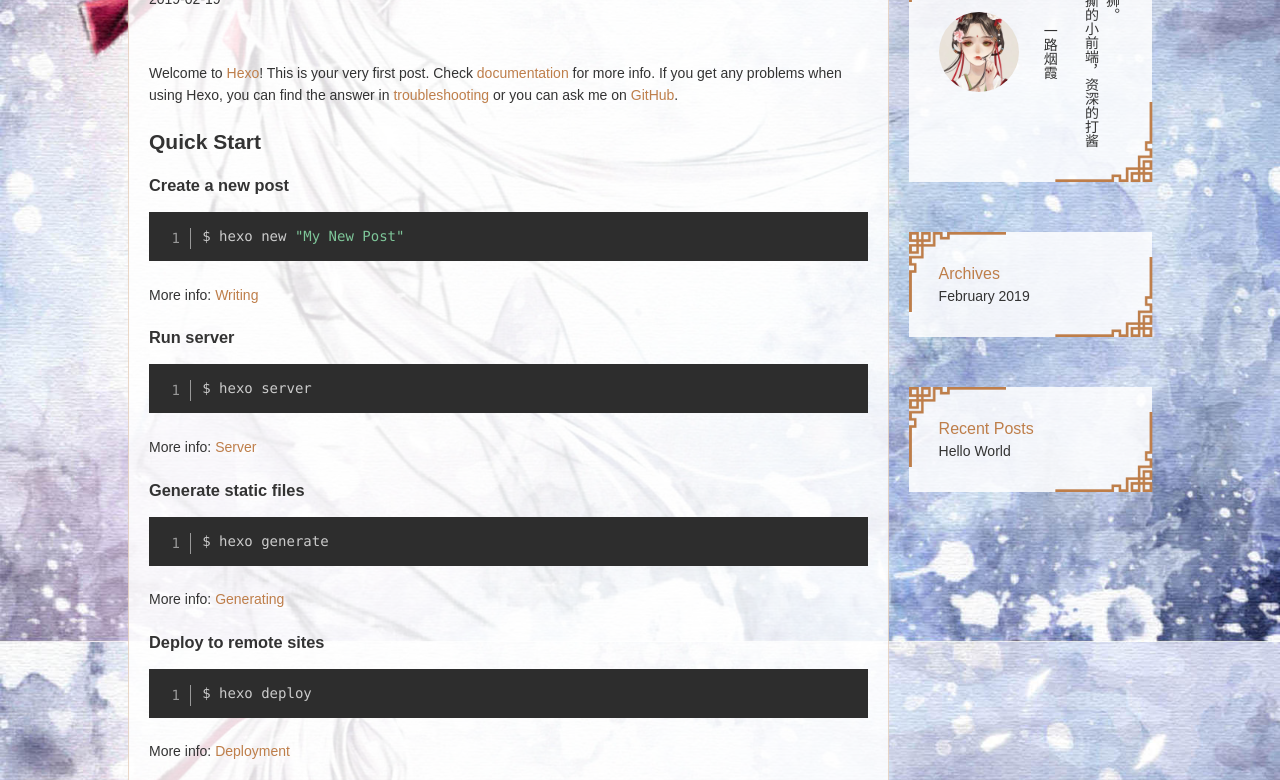
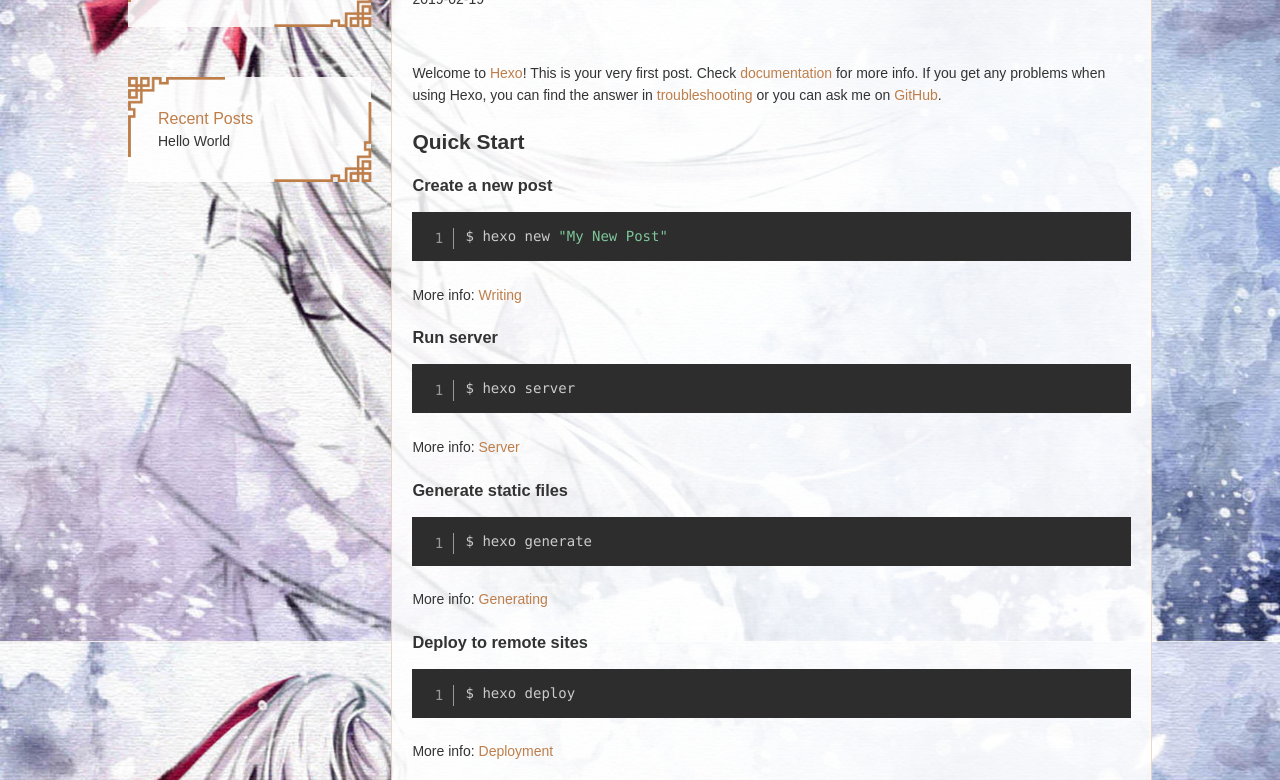
Before and after one commit to weiyufangchen/weiyufangchen.github.io, a plain HTML site: page index.html in a window 1280 px wide. Shown: the part 158-938 px from the top of the page. Drawn offline with nearby package versions, Linux system fonts and the light colour scheme; some packages are replaced by stand-ins of ours; a script that the page names is missing.

Commit message:
Site updated: 2019-02-19 19:24:18

```diff
--- a/2019/02/19/hello-world/index.html
+++ b/2019/02/19/hello-world/index.html
@@ -25,7 +25,7 @@
     <link rel="alternate" href="/atom.xml" title="Weiyufangchen" type="application/atom+xml">
 
 
-    <link rel="icon" href="/images/default-avatar.jpeg">
+    <link rel="icon" href="/favicon.png">
 
 
   <link rel="stylesheet" href="/css/style.css">
@@ -51,7 +51,7 @@
     </nav>
   </div>
 </header>
-      <div id="middlecontent" title class="global-width sidebar-right">
+      <div id="middlecontent" title class="global-width sidebar-left">
         <section id="main"><article id="post-hello-world" class="article global-container article-type-post" itemscope itemprop="blogPost">
 
     <header class="article-header">
@@ -127,22 +127,6 @@ gitment.render('gitmentContainer')
 </section>
         <aside id="sidebar">
 
-    <div class="widget-box">
-  <div class="avatar-box">
-    <img class="avatar" src="/images/default-avatar.jpeg" title="图片来自网络">
-    <h3 class="avatar-name">
-
-        一路烟霞
-
-    </h3>
-    <p class="avatar-slogan">
-      特别耐撕的小前端，资深的打酱油攻城狮。
-    </p>
-  </div>
-</div>
-
-
-
 
 
 
--- a/index.html
+++ b/index.html
@@ -21,7 +21,7 @@
     <link rel="alternate" href="/atom.xml" title="Weiyufangchen" type="application/atom+xml">
 
 
-    <link rel="icon" href="/images/default-avatar.jpeg">
+    <link rel="icon" href="/favicon.png">
 
 
   <link rel="stylesheet" href="/css/style.css">
@@ -47,7 +47,7 @@
     </nav>
   </div>
 </header>
-      <div id="middlecontent" title class="global-width sidebar-right">
+      <div id="middlecontent" title class="global-width sidebar-left">
         <section id="main">
 
     <article id="post-hello-world" class="article global-container article-type-post" itemscope itemprop="blogPost">
@@ -103,22 +103,6 @@
 
 </section>
         <aside id="sidebar">
-
-    <div class="widget-box">
-  <div class="avatar-box">
-    <img class="avatar" src="/images/default-avatar.jpeg" title="图片来自网络">
-    <h3 class="avatar-name">
-
-        一路烟霞
-
-    </h3>
-    <p class="avatar-slogan">
-      特别耐撕的小前端，资深的打酱油攻城狮。
-    </p>
-  </div>
-</div>
-
-
 
 
 
```
Also changed, not shown: archives/2019/02/index.html (+2 -18 lines), archives/2019/index.html (+2 -18 lines), archives/index.html (+2 -18 lines), searchVersion.txt, 1 other file.
